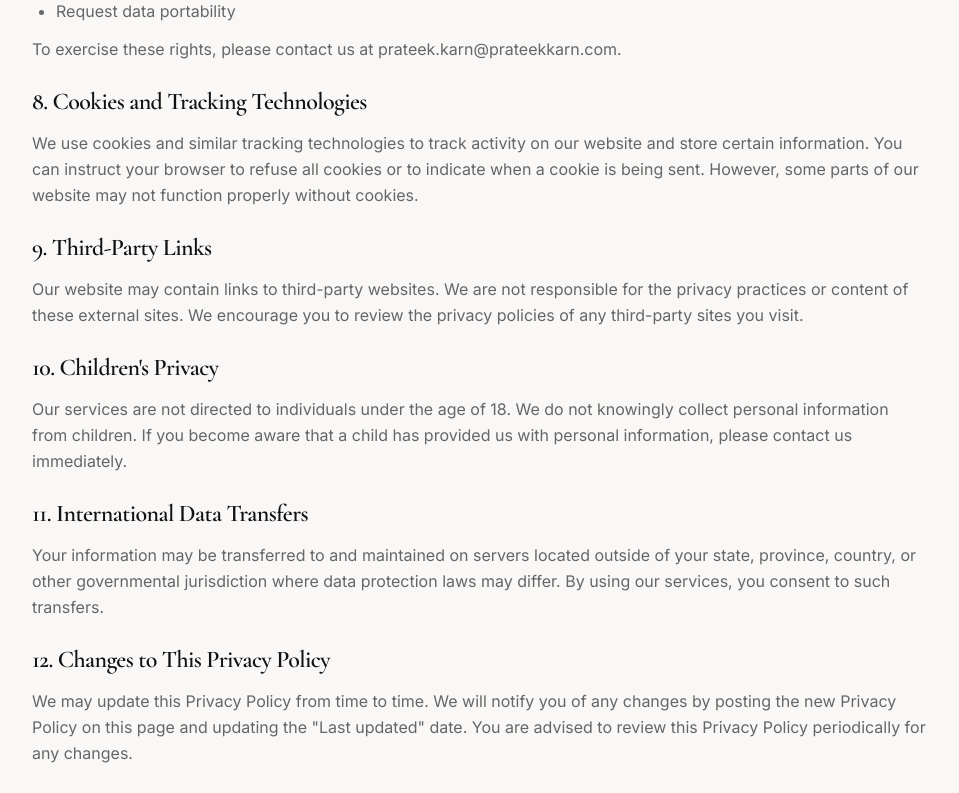
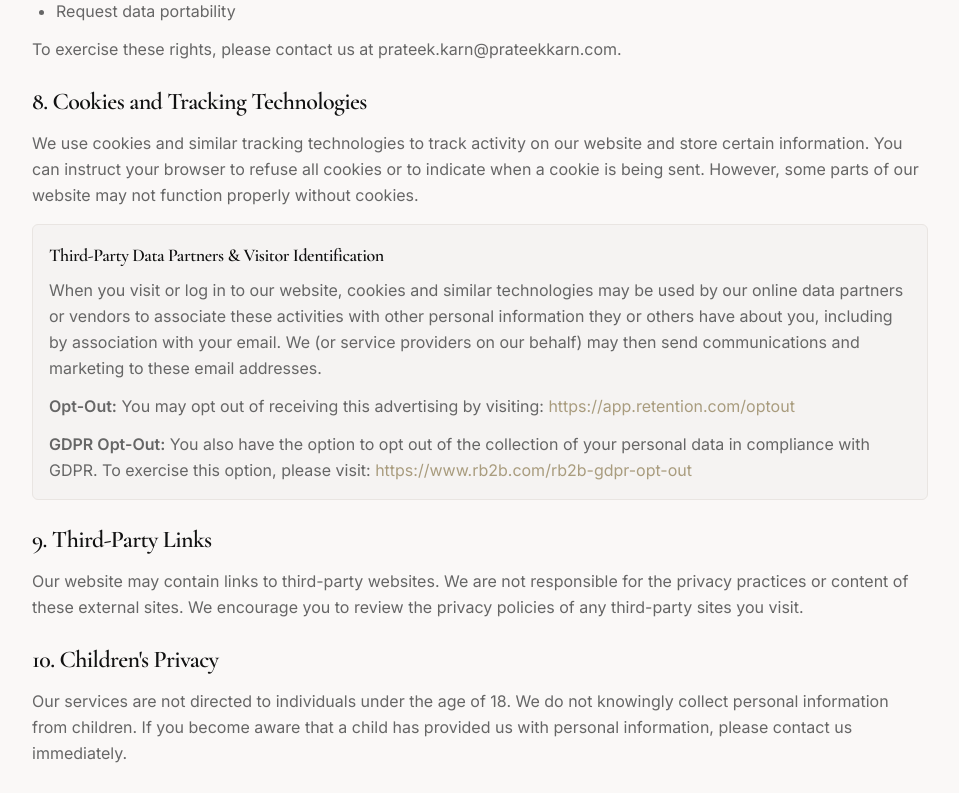
Before and after one commit to Karn-Consulting/prateekkarn-portfolio, a React (Vite) app: page /privacy-policy in a window 1280 px wide. Shown: the part 1858-2651 px from the top of the page, without its empty margins (160-1119 px from the left). Built offline with nearby package versions, Linux system fonts and the light colour scheme; the HTML template or start-up script is replaced by a standard one.

Commit message:
Update Privacy Policy with RB2B disclosure and opt-out links
- Add Third-Party Data Partners & Visitor Identification section
- Include opt-out link: https://app.retention.com/optout
- Include GDPR opt-out link: https://www.rb2b.com/rb2b-gdpr-opt-out
- Update last updated date to December 22, 2025

```diff
--- a/src/pages/PrivacyPolicy.tsx
+++ b/src/pages/PrivacyPolicy.tsx
@@ -23,7 +23,7 @@ const PrivacyPolicy = () => {
               Privacy Policy
             </h1>
             <p className="text-muted-foreground">
-              Last updated: October 15, 2025
+              Last updated: December 22, 2025
             </p>
           </div>
 
@@ -127,9 +127,41 @@ const PrivacyPolicy = () => {
               <h2 className="font-heading text-2xl font-semibold text-foreground mb-3">
                 8. Cookies and Tracking Technologies
               </h2>
-              <p className="text-muted-foreground leading-relaxed">
+              <p className="text-muted-foreground leading-relaxed mb-4">
                 We use cookies and similar tracking technologies to track activity on our website and store certain information. You can instruct your browser to refuse all cookies or to indicate when a cookie is being sent. However, some parts of our website may not function properly without cookies.
               </p>
+
+              {/* RB2B Disclosure */}
+              <div className="bg-secondary/50 border border-border rounded-lg p-4 mt-4">
+                <h3 className="font-heading text-lg font-semibold text-foreground mb-2">
+                  Third-Party Data Partners & Visitor Identification
+                </h3>
+                <p className="text-muted-foreground leading-relaxed mb-3">
+                  When you visit or log in to our website, cookies and similar technologies may be used by our online data partners or vendors to associate these activities with other personal information they or others have about you, including by association with your email. We (or service providers on our behalf) may then send communications and marketing to these email addresses.
+                </p>
+                <p className="text-muted-foreground leading-relaxed mb-3">
+                  <strong>Opt-Out:</strong> You may opt out of receiving this advertising by visiting:{" "}
+                  <a
+                    href="https://app.retention.com/optout"
+                    target="_blank"
+                    rel="noopener noreferrer"
+                    className="text-accent hover:underline"
+                  >
+                    https://app.retention.com/optout
+                  </a>
+                </p>
+                <p className="text-muted-foreground leading-relaxed">
+                  <strong>GDPR Opt-Out:</strong> You also have the option to opt out of the collection of your personal data in compliance with GDPR. To exercise this option, please visit:{" "}
+                  <a
+                    href="https://www.rb2b.com/rb2b-gdpr-opt-out"
+                    target="_blank"
+                    rel="noopener noreferrer"
+                    className="text-accent hover:underline"
+                  >
+                    https://www.rb2b.com/rb2b-gdpr-opt-out
+                  </a>
+                </p>
+              </div>
             </section>
 
             <section>
```
